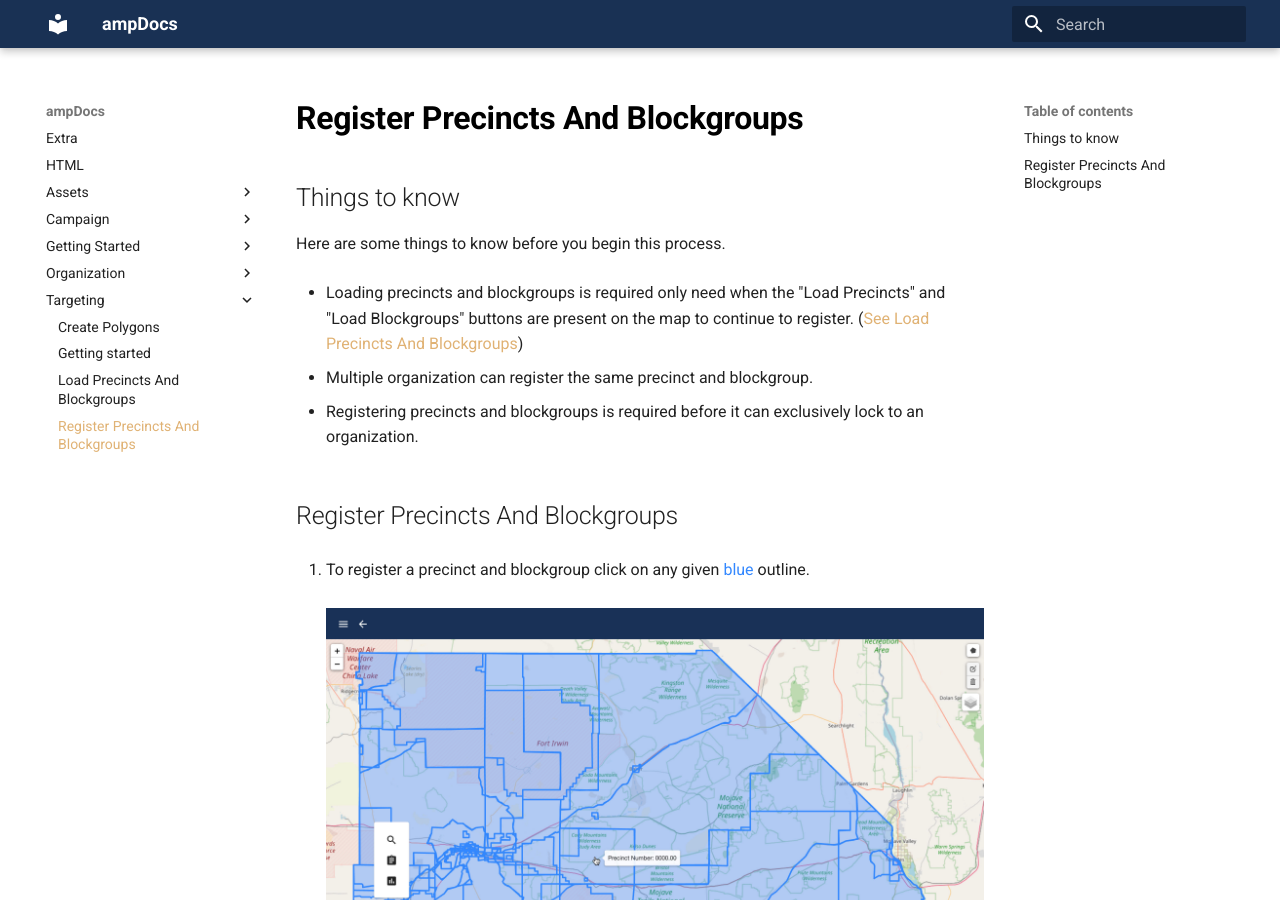
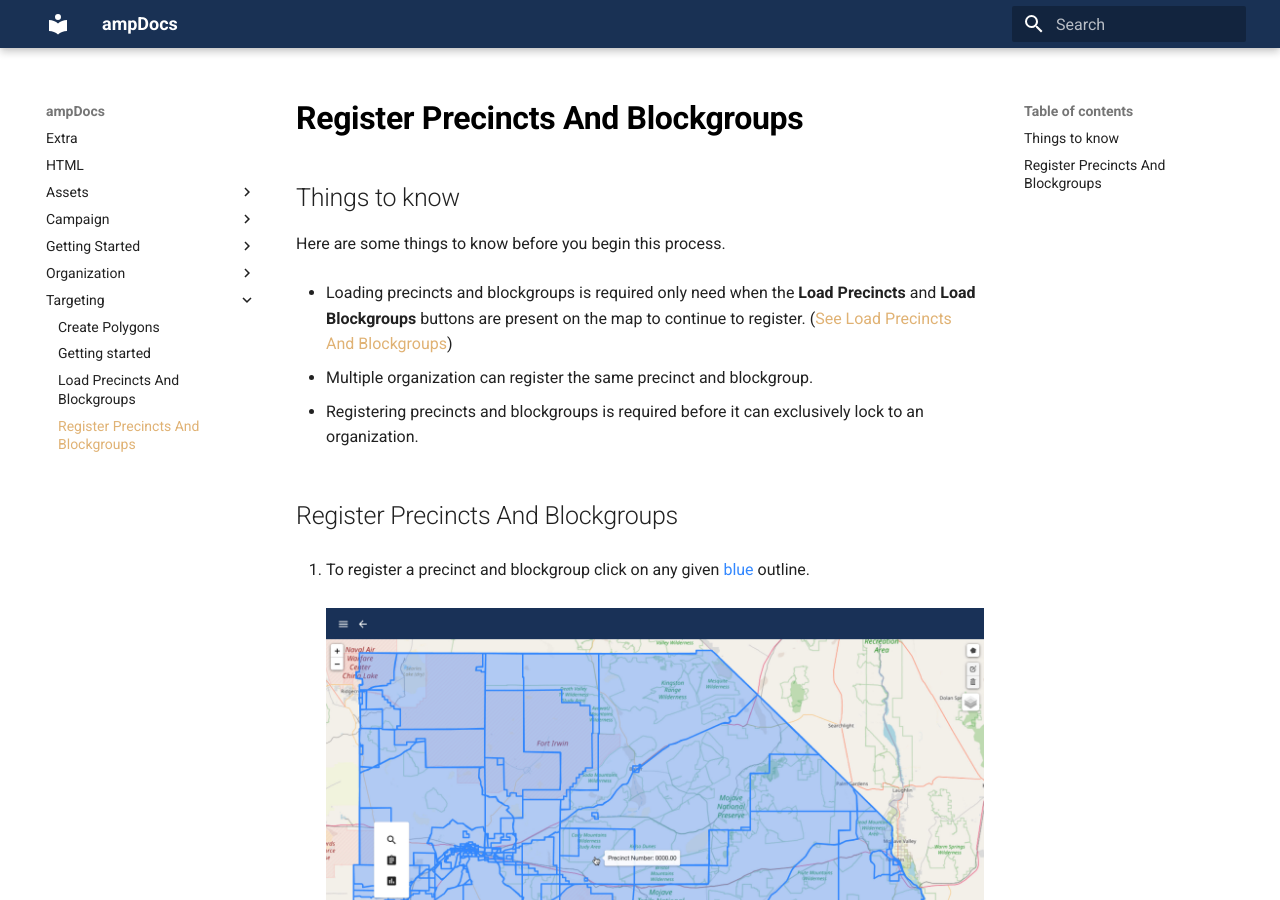
Before and after one commit to ogiovanniruiz/ampDocs, an MkDocs documentation site: the page built from docs/Targeting/register-precincts-and-blockgroups.md, in a window 1280 px wide and 900 px high. Built offline with MkDocs 1.6.1 and Material for MkDocs 9.7.7, drawn with Linux system fonts in a browser that asks for light colours.

```diff
--- a/docs/Targeting/register-precincts-and-blockgroups.md
+++ b/docs/Targeting/register-precincts-and-blockgroups.md
@@ -10,7 +10,7 @@ layout: docs
 
 Here are some things to know before you begin this process.
 
-* Loading precincts and blockgroups is required only need when the "Load Precincts" and "Load Blockgroups" buttons are present on the map to continue to register. ([See Load Precincts And Blockgroups][1])
+* Loading precincts and blockgroups is required only need when the **Load Precincts** and **Load Blockgroups** buttons are present on the map to continue to register. ([See Load Precincts And Blockgroups][1])
 
 * Multiple organization can register the same precinct and blockgroup.
 
```
